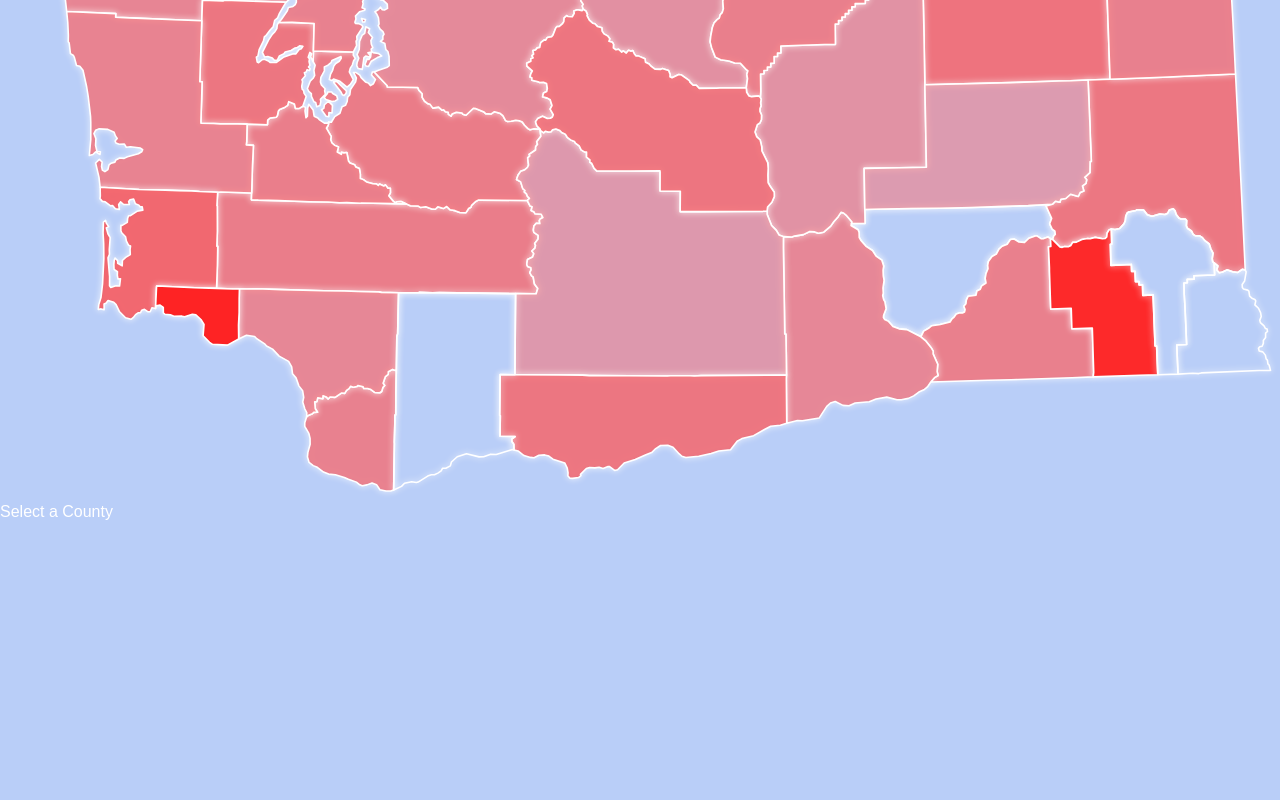
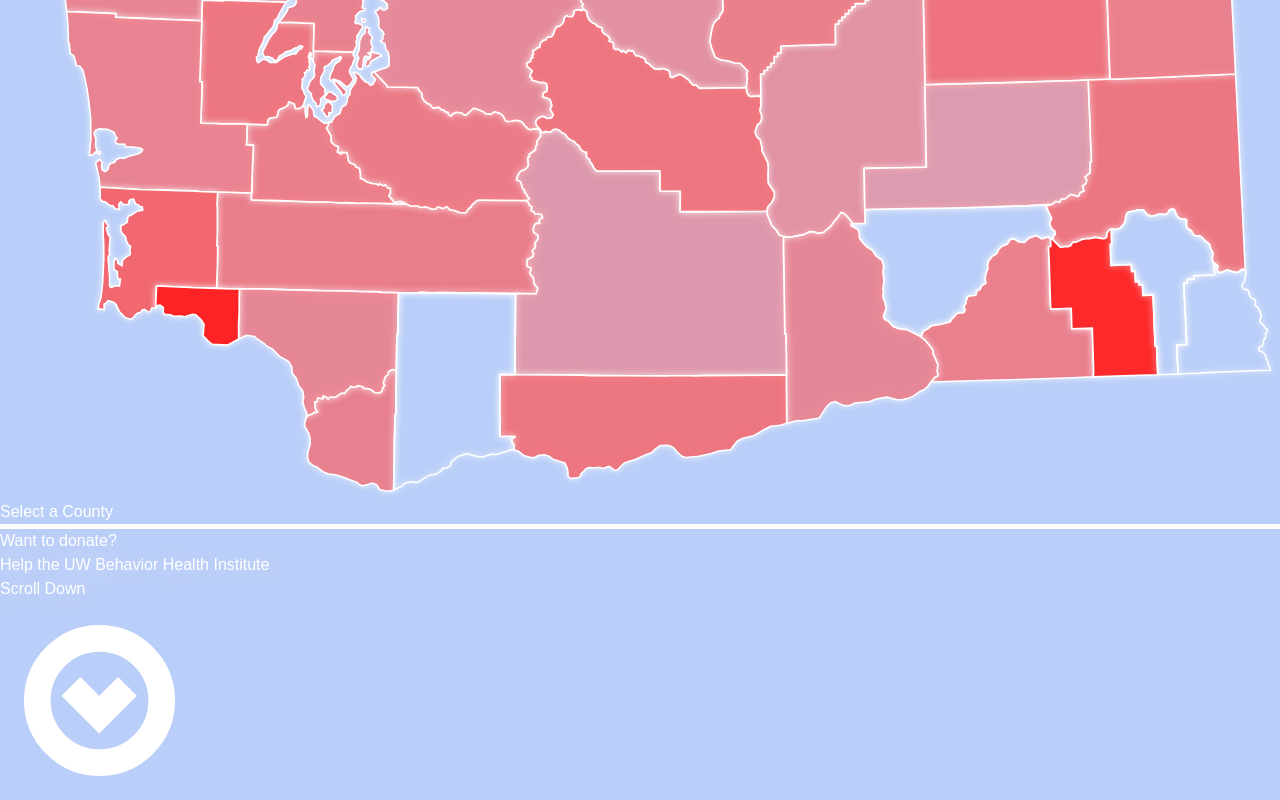
Before and after one commit to somebody4545/wtn-project, a React (Vite) app: page / in a window 1280 px wide. Shown: the part 1010-1810 px from the top of the page. Before the commit the page ends 1534 px from the top, so only its background shows below. Built offline with nearby package versions, Linux system fonts and the light colour scheme; a web font is replaced by a local one.

Commit message:
stylish part completed

```diff
--- a/src/pages/Home.jsx
+++ b/src/pages/Home.jsx
@@ -561,7 +561,7 @@ const Home = () => {
         }
     }, [countyId]);
     return (<>
-            <div className={"w-[100vw] h-[100vh] bg-black flex flex-col align-center items-center"} >
+            <div className={"w-[100vw] h-[100vh] bg-black flex flex-col align-center items-center"}>
                 <div className={"my-auto"}>
                     <h1 className={"text-4xl font-bold text-center blackHeader"}>Mental Health in the Youth of
                         Washington</h1>
@@ -584,14 +584,17 @@ const Home = () => {
                 <h2 className={"text-6xl font-bold mb-[20vh]"}>THE PROBLEM</h2>
                 <h1 className={"text-4xl  text-center font-bold mb-[50vh]"}>According to Mental Health
                     America;
-                    Washington is the 10th lowest state in terms of mental wellness, with a higher prevalence of mental illness
+                    Washington is the 10th lowest state in terms of mental wellness, with a higher prevalence of mental
+                    illness
                     and lower rates of access to care </h1>
-                <h1 className={"text-4xl  text-center font-bold mb-[50vh]"}>Overall Washington is the 18th worst state in terms of access to health care</h1>
+                <h1 className={"text-4xl  text-center font-bold mb-[50vh]"}>Overall Washington is the 18th worst state
+                    in terms of access to health care</h1>
                 <h1 className={"text-4xl  text-center font-bold mb-[50vh]"}>and...</h1>
                 <h1 className={"text-4xl  text-center font-bold mb-[50vh]"}>According to UW Medicine, 25% of
                     Washington residents
                     don’t have access to mental health care services </h1>
-                <h1 className={"text-4xl  text-center font-bold mb-[50vh]"}>Washington is one of the lowest ranking nations in terms of mental health care access
+                <h1 className={"text-4xl  text-center font-bold mb-[50vh]"}>Washington is one of the lowest ranking
+                    nations in terms of mental health care access
                     in the nation,
                     nearly half of all Washington counties do not have a single working psychiatrist.</h1>
                 <h1 className={"text-4xl text-center font-bold mb-[50vh]"}>It’s important to share your
@@ -618,6 +621,20 @@ const Home = () => {
                     </div>
                 </div>
             </div>
+            <Separator/>
+            <div className={"w-[100vw] h-[100vh] bg-black flex flex-col align-center items-center"}>
+                <div className={"my-auto"}>
+                    <h1 className={"text-4xl font-bold text-center blackHeader"}>Want to donate?</h1>
+                    <h2 className={"text-2xl text-center text-blue-500 underline mt-5 blackHeader px-10"}><a href="https://give.uwmedicine.org/give/?source=HCPSYD&appeal=MWEIS">Help the UW Behavior Health Institute</a></h2>
+                </div>
+                <a href="#problem" className={"mx-auto text-center flex flex-col content-center items-center"}>
+                    <div
+                        className={"absolute bottom-1 mx-auto pb-10 text-center flex flex-col content-center items-center"}>
+                        <h2 className={"font-bold text-xl blackHeader"}>Scroll Down</h2>
+                        <img className={"h-[3rem]"} src="/circle-arrow-down-svgrepo-com.svg" alt=""/>
+                    </div>
+                </a>
+            </div>
 
         </>
     );
```
